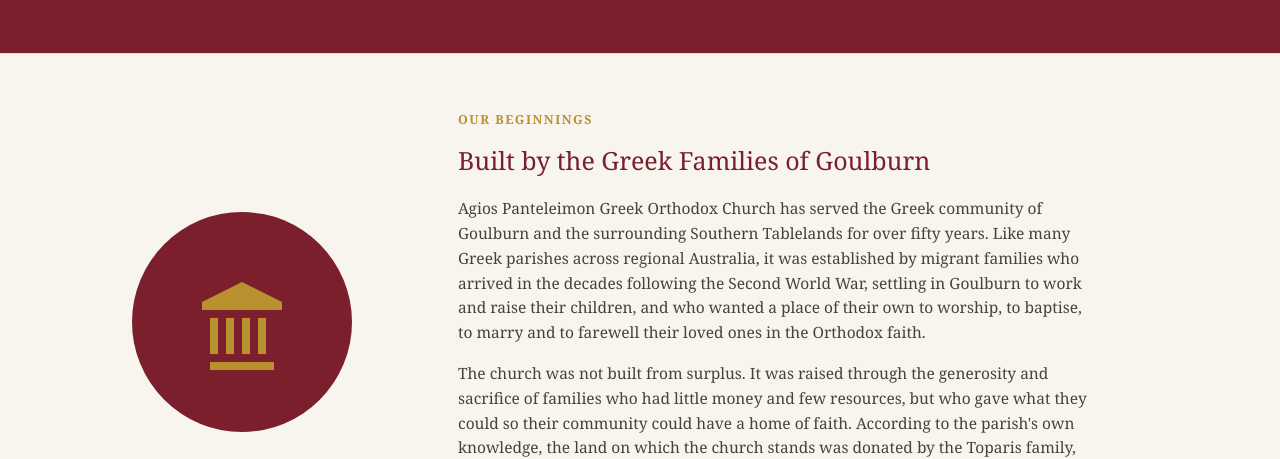
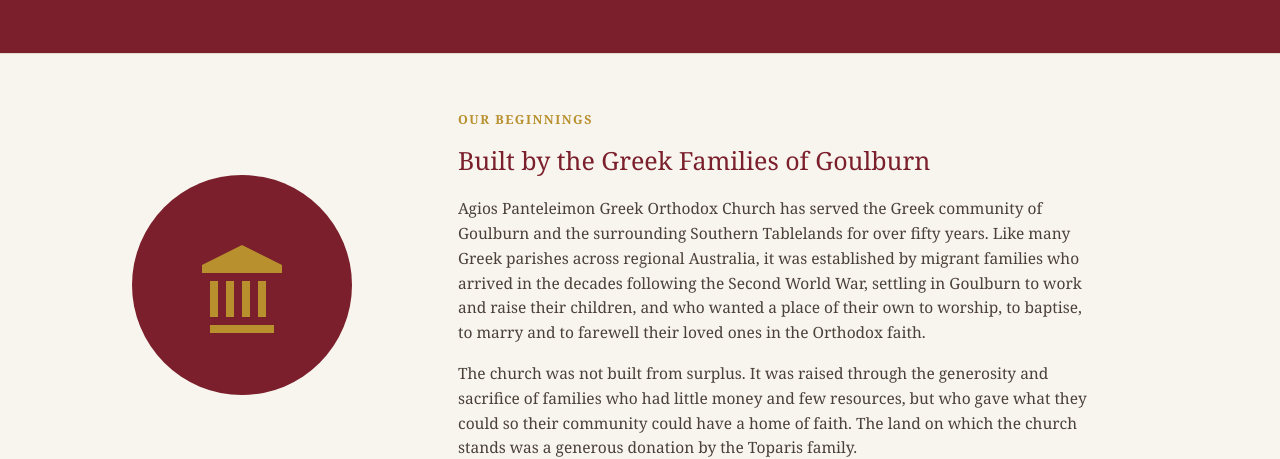
Before and after one commit to VibedbyTom/agios-panteleimon-website, a plain HTML site: page about.html in a window 1280 px wide. Shown: the part 341-800 px from the top of the page. Drawn offline with Linux system fonts and the light colour scheme.

Commit message:
Add files via upload

```diff
--- a/about.html
+++ b/about.html
@@ -1272,7 +1272,7 @@
       <div class="chapter-label">Our Beginnings</div>
       <h2>Built by the Greek Families of Goulburn</h2>
       <p>Agios Panteleimon Greek Orthodox Church has served the Greek community of Goulburn and the surrounding Southern Tablelands for over fifty years. Like many Greek parishes across regional Australia, it was established by migrant families who arrived in the decades following the Second World War, settling in Goulburn to work and raise their children, and who wanted a place of their own to worship, to baptise, to marry and to farewell their loved ones in the Orthodox faith.</p>
-      <p>The church was not built from surplus. It was raised through the generosity and sacrifice of families who had little money and few resources, but who gave what they could so their community could have a home of faith. According to the parish's own knowledge, the land on which the church stands was donated by the Toparis family, one of Goulburn's long-standing Greek families. This has not been independently verified through outside records, but it is part of how our parish remembers its own founding, and we are glad to honour that generosity here.</p>
+      <p>The church was not built from surplus. It was raised through the generosity and sacrifice of families who had little money and few resources, but who gave what they could so their community could have a home of faith. The land on which the church stands was a generous donation by the Toparis family.</p>
     </div>
   </div>
 </section>
```
